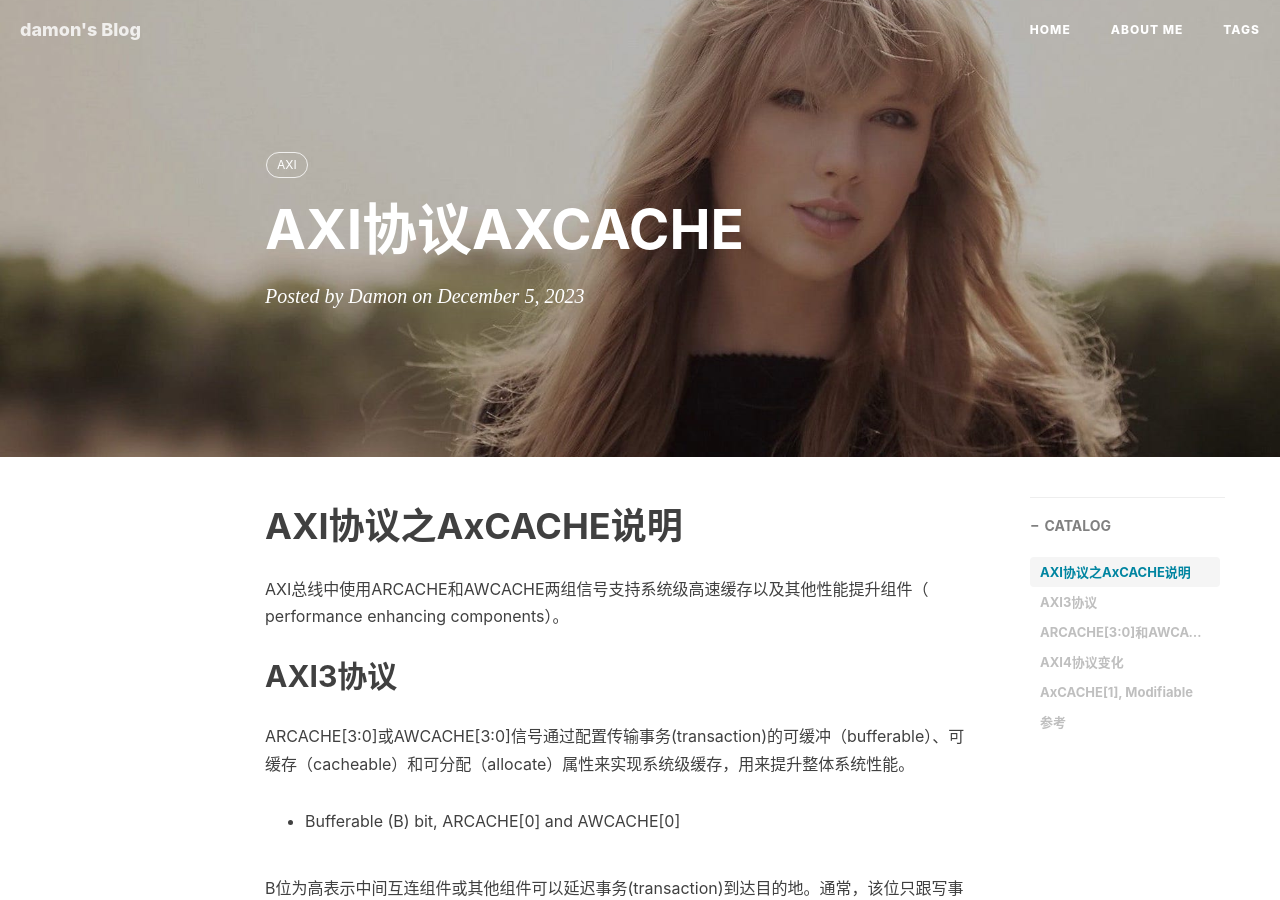
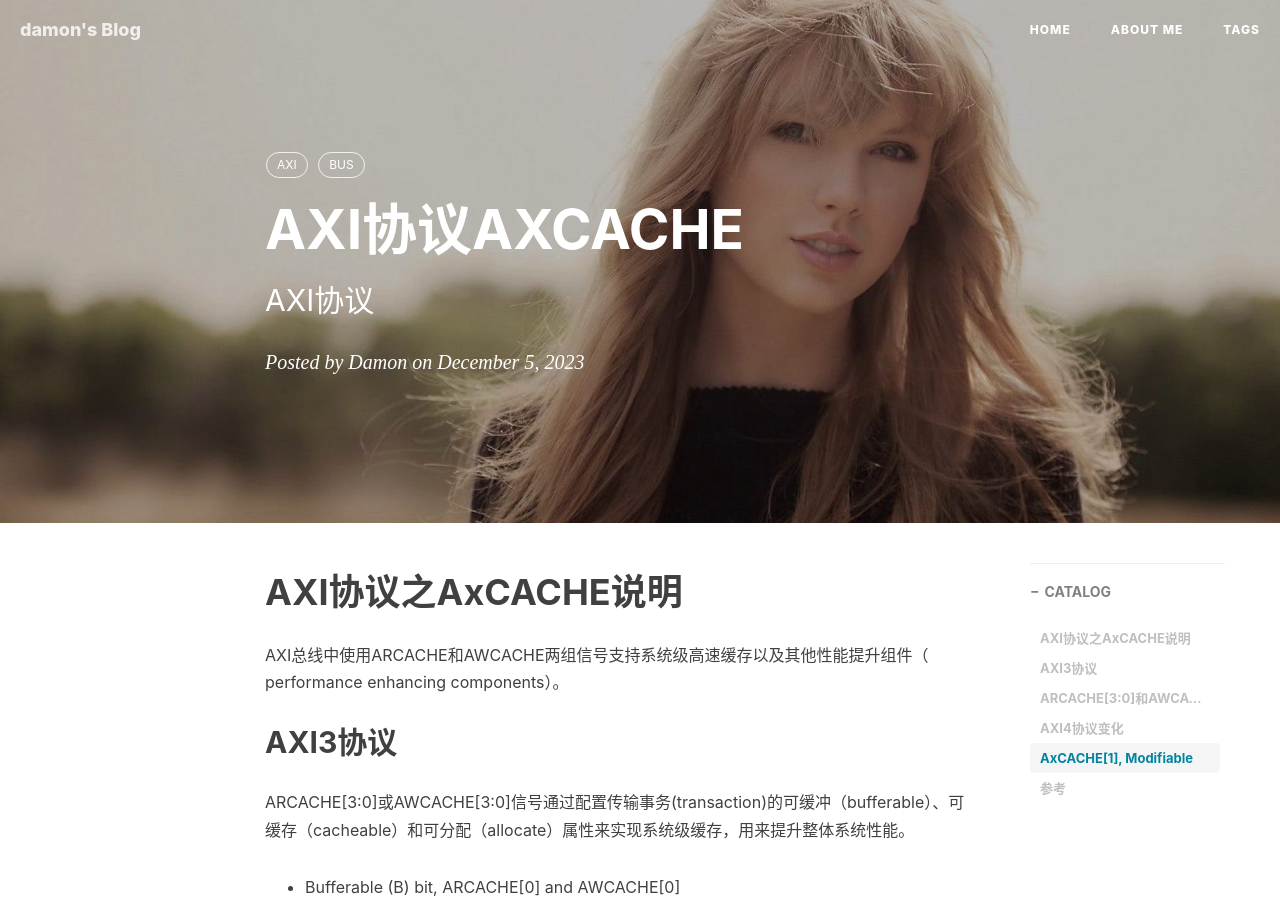
Before and after one commit to damon-liush/damon-liush.github.io, a Jekyll site: the page built from _posts/2023-12-05-AXI协议AXCACHE.md, in a window 1280 px wide and 900 px high. Built offline with Jekyll 4.4.1, drawn with Linux system fonts in a browser that asks for light colours; nearby versions of some CDN libraries; comment, search, counter and statistics services are not loaded.

Commit message:
Update and rename 2023-12-5-AXI协议AXCACHE.md to 2023-12-05-AXI协议AXCACHE.md

```diff
--- a/_posts/2023-12-5-AXI协议AXCACHE.md
+++ b/_posts/2023-12-05-AXI协议AXCACHE.md
@@ -1,13 +1,14 @@
 ---
 layout:     post
 title:      AXI协议AXCACHE
-subtitle:
-date:       2023-12-5
+subtitle:   AXI协议
+date:       2023-12-05
 author:     Damon
 header-img: img/post-bg-swift2.jpg
 catalog: true
 tags:
     - AXI
+    - BUS
 ---
 
 # AXI协议之AxCACHE说明
```
